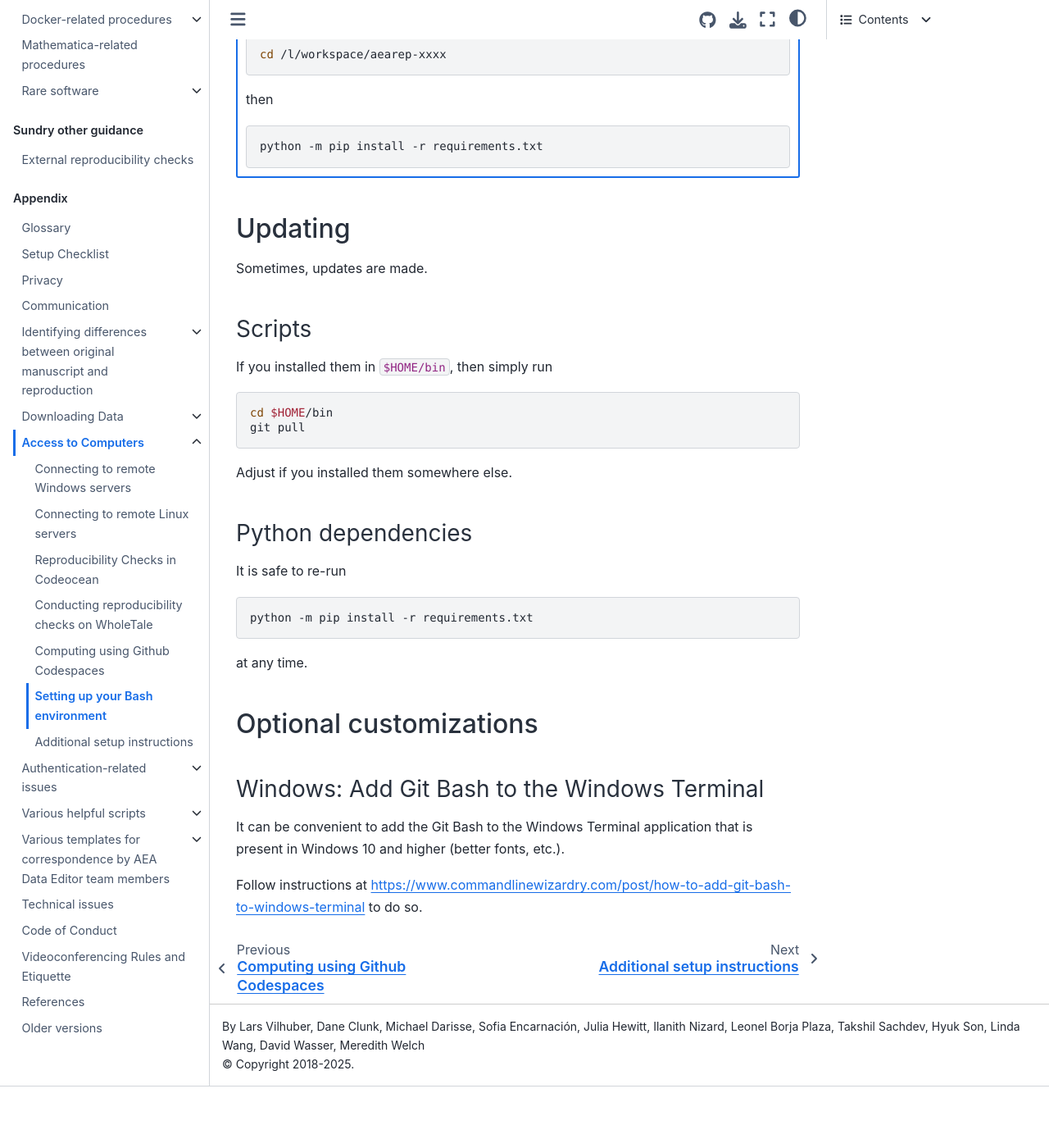
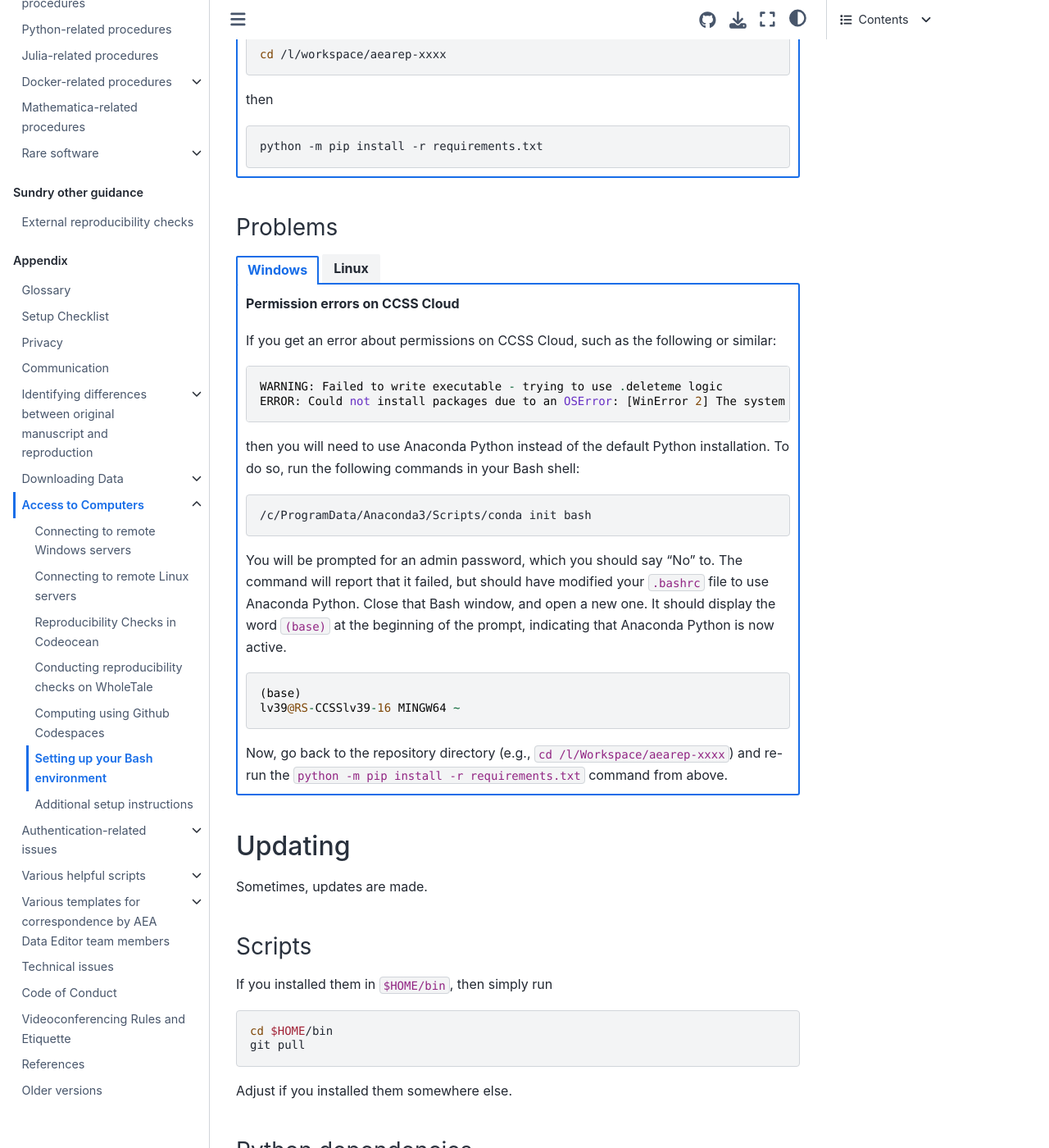
Before and after one commit to labordynamicsinstitute/ldilab-manual, a Jupyter Book: the page built from 95-50-setup-bash.md, in a window 1280 px wide and 1400 px high, scrolled down 4684 px. Shown: the whole window at 82% size. Built offline with Jupyter Book 1.0.4 settings and Sphinx 7.4.7 and the Sphinx Book theme 1.1.4, drawn with Linux system fonts in a browser that asks for light colours; before the commit the page ends 6009 px from its top, so only the background shows below that.

Commit message:
Adding debugging

````diff
--- a/95-50-setup-bash.md
+++ b/95-50-setup-bash.md
@@ -229,6 +229,62 @@
 
 ::::
 
+### Problems
+
+
+::::{tab-set}
+
+:::{tab-item} Windows
+
+**Permission errors on CCSS Cloud**
+
+If you get an error about permissions on CCSS Cloud, such as the following or similar:
+
+```
+WARNING: Failed to write executable - trying to use .deleteme logic
+ERROR: Could not install packages due to an OSError: [WinError 2] The system cannot find the file specified: 'C:\\Users\\lv39\\AppData\\Roaming\\Python\\Python313\\Scripts\\dotenv.exe' -> 'C:\\Users\\lv39\\AppData\\Roaming\\Python\\Python313\\Scripts\\dotenv.exe.deleteme'
+```
+
+then you will need to use Anaconda Python instead of the default Python installation. To do so, run the following commands in your Bash shell:
+
+```bash
+/c/ProgramData/Anaconda3/Scripts/conda init bash
+```
+
+You will be prompted for an admin password, which you should say "No" to. The command will report that it failed, but should have modified your `.bashrc` file to use Anaconda Python. Close that Bash window, and open a new one. It should display the word `(base)` at the beginning of the prompt, indicating that Anaconda Python is now active.
+
+```
+(base)
+lv39@RS-CCSSlv39-16 MINGW64 ~
+```
+
+Now, go back to the repository directory (e.g., `cd /l/Workspace/aearep-xxxx`) and re-run the `python -m pip install -r requirements.txt` command from above.
+
+:::
+
+:::{tab-item} Linux
+
+Newer versions of Ubuntu disallow the "global" installation of packages, even with the `--user` flag. You may need to create a virtual environment in your home directory first, and activate it every time you log on.
+
+**Creating the virtual environment:**
+
+```bash
+python3 -m venv $HOME/aeapyenv
+source $HOME/aeapyenv/bin/activate
+```
+
+Then run the `pip install` command again, from the `aearep-xxxx` directory.
+
+**Activating the virtual environment every time you log on:**
+
+Add the following line to your `$HOME/.bashrc` file, using the same methods described earlier.
+
+```bash
+source $HOME/aeapyenv/bin/activate
+```
+:::
+::::
+
 ## Updating
 
 Sometimes, updates are made.
````
